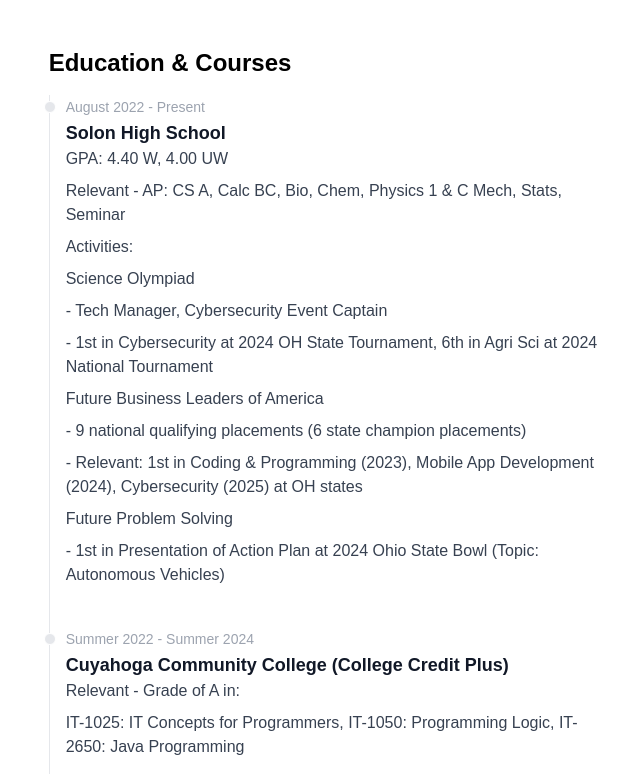
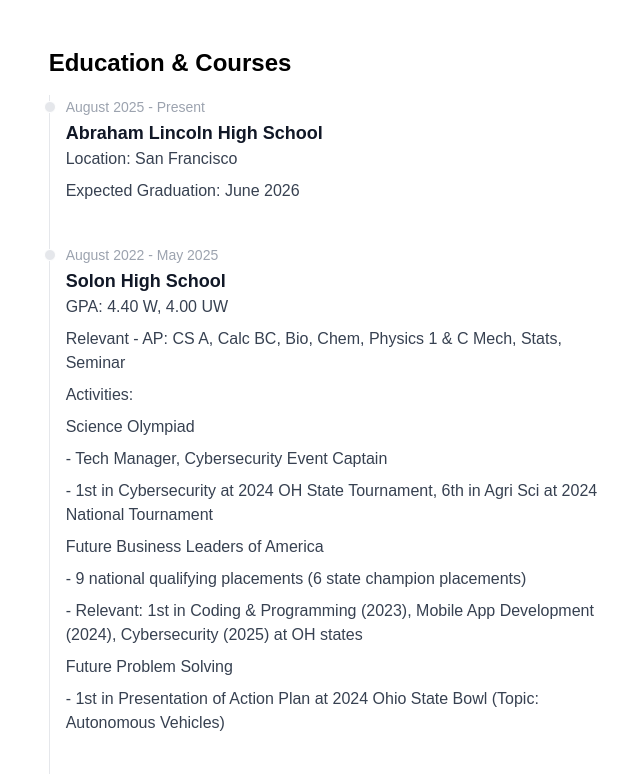
Before and after one commit to ghost1034/PersonalPortfolio, a Next.js app: page / in a window 1280 px wide. Shown: the part 1566-2340 px from the top of the page, without its empty margins (314-954 px from the left). Built offline with nearby package versions, Linux system fonts and the light colour scheme; a web font is replaced by a local one.

Commit message:
Add Abraham Lincoln HS to Education

```diff
--- a/components/Education.tsx
+++ b/components/Education.tsx
@@ -9,8 +9,17 @@
 
 const EducationData: EducationItem[] = [
   {
+    startDate: "August 2025",
+    endDate: "Present",
+    schoolName: "Abraham Lincoln High School",
+    description: [
+      "Location: San Francisco",
+      "Expected Graduation: June 2026",
+    ],
+  },
+  {
     startDate: "August 2022",
-    endDate: "Present",
+    endDate: "May 2025",
     schoolName: "Solon High School",
     description: [
       "GPA: 4.40 W, 4.00 UW",
```
